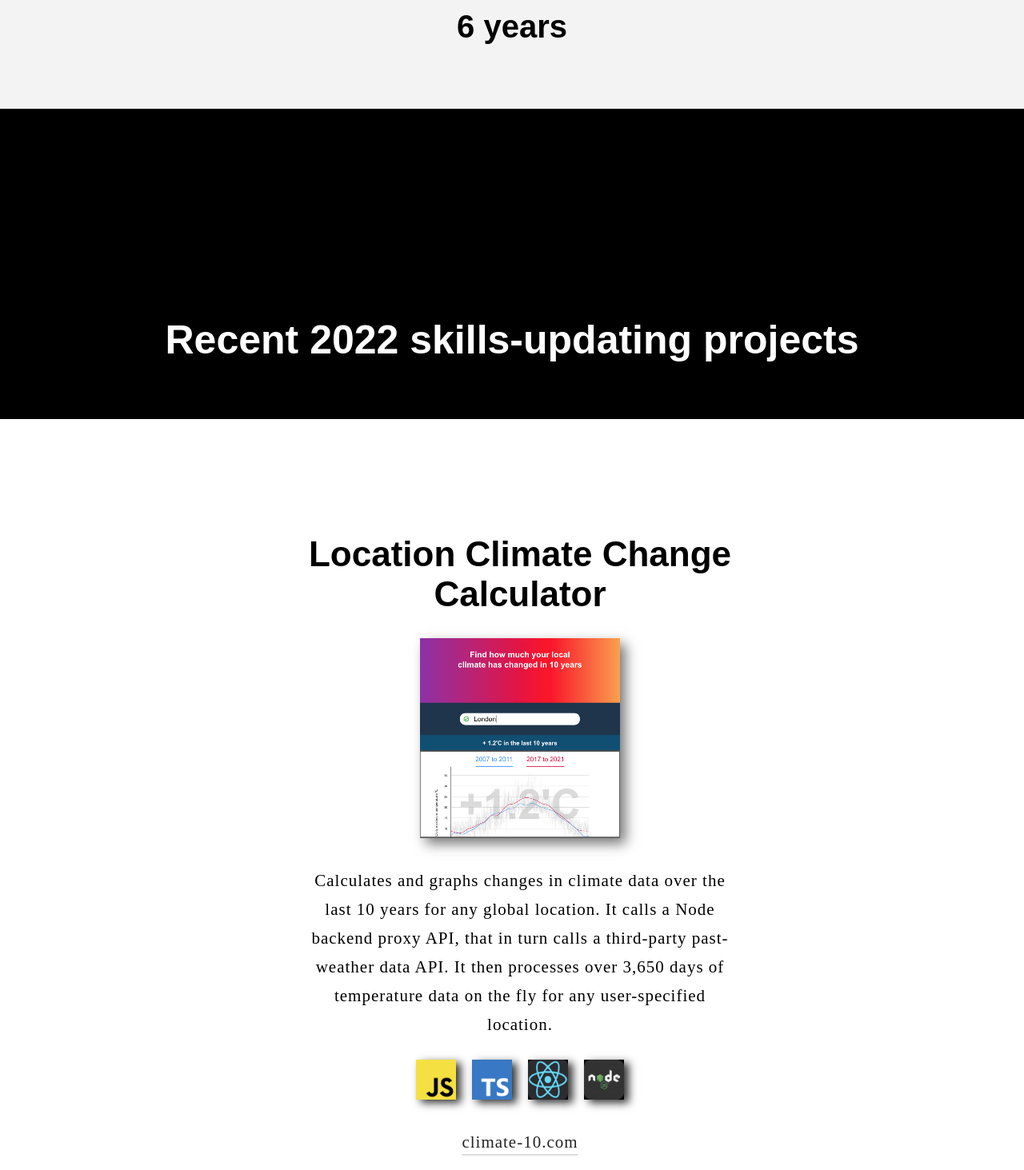
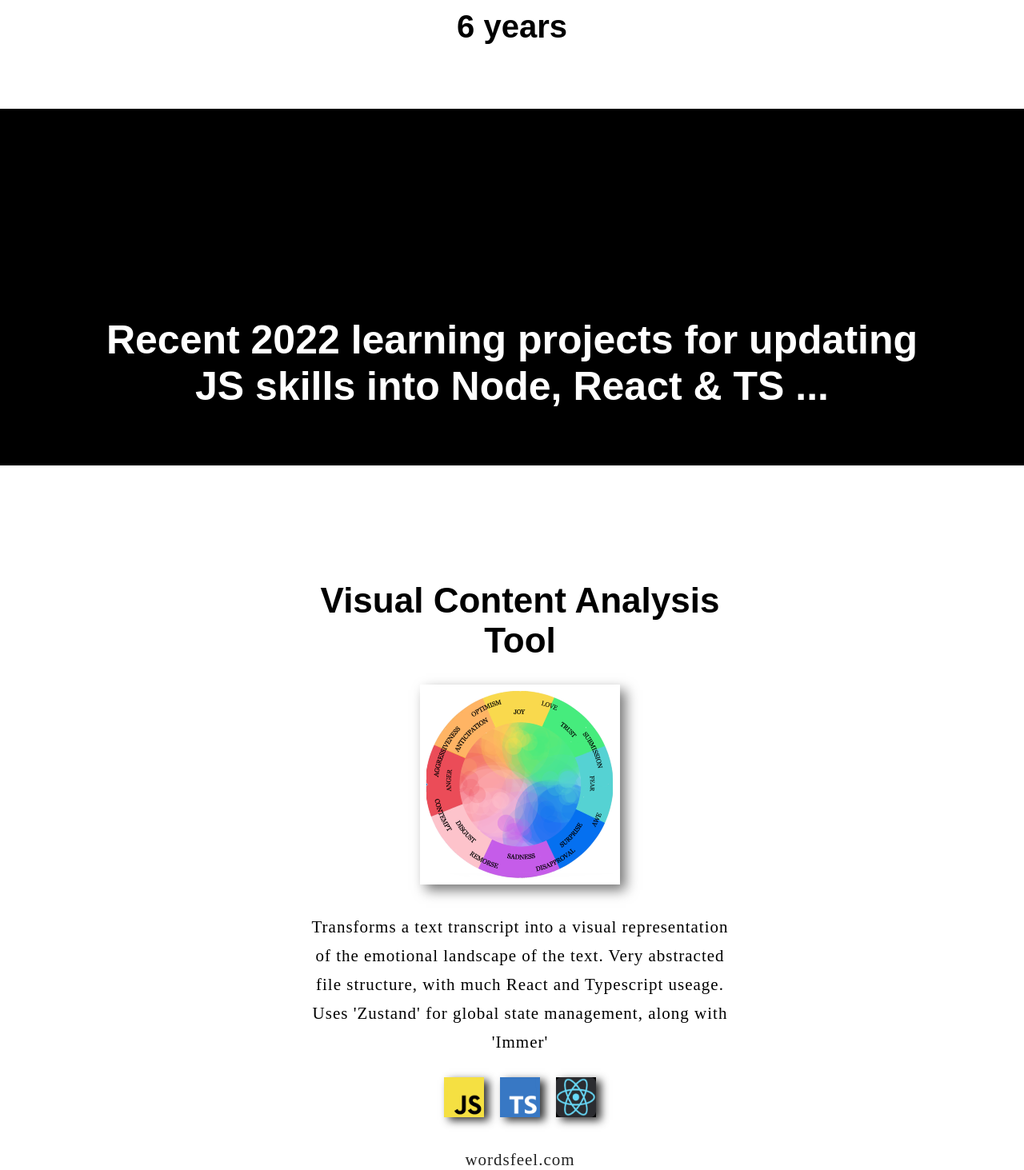
Before and after one commit to creatively/creatively, a React (Create React App) app: page / in a window 1280 px wide. Shown: the part 2240-3703 px from the top of the page at 80% size. Built offline with nearby package versions, Linux system fonts and the light colour scheme.

Commit message:
change to order of example projects

```diff
--- a/src/App.css
+++ b/src/App.css
@@ -118,7 +118,7 @@ h2 {
         background-color: gold;
       }
       .admiral {
-        background-color:#f3f3f3;
+        background-color:white;
       }
 
 .projects {
--- a/src/App.tsx
+++ b/src/App.tsx
@@ -43,8 +43,24 @@ export default function App() {
         </section>
 
         <section className="projects">
-          <h2>Recent 2022 skills-updating projects</h2>
+          <h2>Recent 2022 learning projects for updating<br/>JS skills into Node, React & TS ...</h2>
           <ul className="projects-list">
+
+            <li className="projects-list__chat">
+              <div className="projects-list-item-container">
+                <h3>Visual Content Analysis Tool</h3>
+                <img className="project__screenshot" alt="analysis project screenshot" src={require("./images/screenshot-analysis.png")} />
+                <div className="project__description">Transforms a text transcript into a visual representation of the emotional landscape of the text. Very abstracted file structure, with much React and Typescript useage. Uses 'Zustand' for global state management, along with 'Immer'</div>
+                <div className="project__skills-icons">
+                  <img className="project__skills-icon" alt="javascript" src={require('./images/js-square-120h.png')} />
+                  <img className="project__skills-icon" alt="typescript" src={require('./images/ts-square-120h.png')} />
+                  <img className="project__skills-icon" alt="react" src={require('./images/react-120h.png')} />
+                </div>
+                <a className="project__website" target="_blank" href="http://wordsfeel.com">wordsfeel.com</a>
+                <a className="project__github" target="_blank" href="https://github.com/creatively/wordsfeel">github.com/creatively/wordsfeel</a>
+              </div>
+            </li>
+
             <li className="projects-list__chat">
               <div className="projects-list-item-container">
                 <h3>Location Climate Change Calculator</h3>
@@ -75,20 +91,6 @@ export default function App() {
               </div>
             </li>
 
-            <li className="projects-list__chat">
-              <div className="projects-list-item-container">
-                <h3>Visual Content Analysis Tool</h3>
-                <img className="project__screenshot" alt="analysis project screenshot" src={require("./images/screenshot-analysis.png")} />
-                <div className="project__description">Transforms a text transcript into a visual representation of the emotional landscape of the text. Very abstracted file structure, with much React and Typescript useage. Uses 'Zustand' for global state management, along with 'Immer'</div>
-                <div className="project__skills-icons">
-                  <img className="project__skills-icon" alt="javascript" src={require('./images/js-square-120h.png')} />
-                  <img className="project__skills-icon" alt="typescript" src={require('./images/ts-square-120h.png')} />
-                  <img className="project__skills-icon" alt="node" src={require('./images/node-120h.png')} />
-                </div>
-                <a className="project__website" target="_blank" href="http://wordsfeel.com">wordsfeel.com</a>
-                <a className="project__github" target="_blank" href="https://github.com/creatively/wordsfeel">github.com/creatively/wordsfeel</a>
-              </div>
-            </li>
           </ul>
         </section>
 
```
